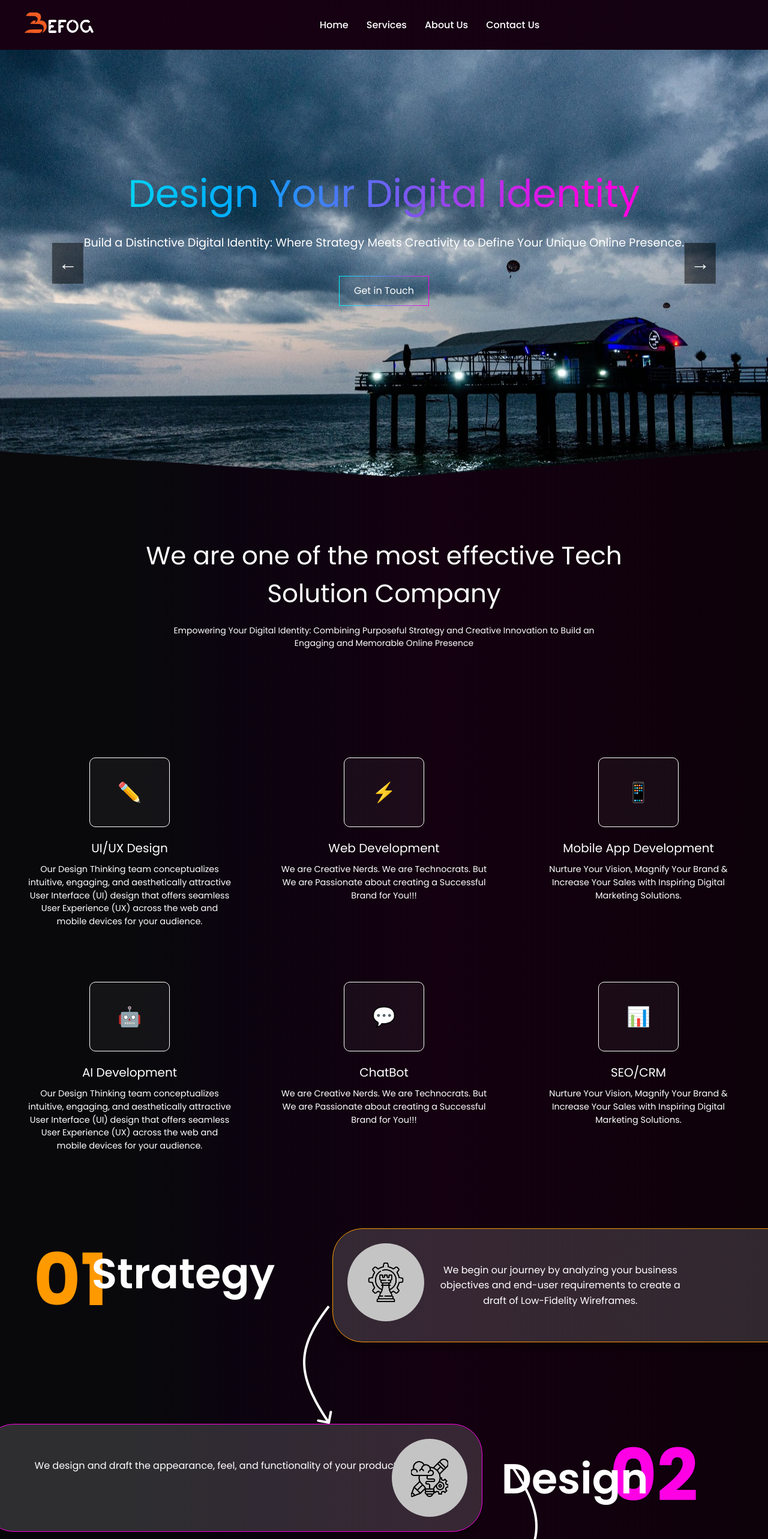
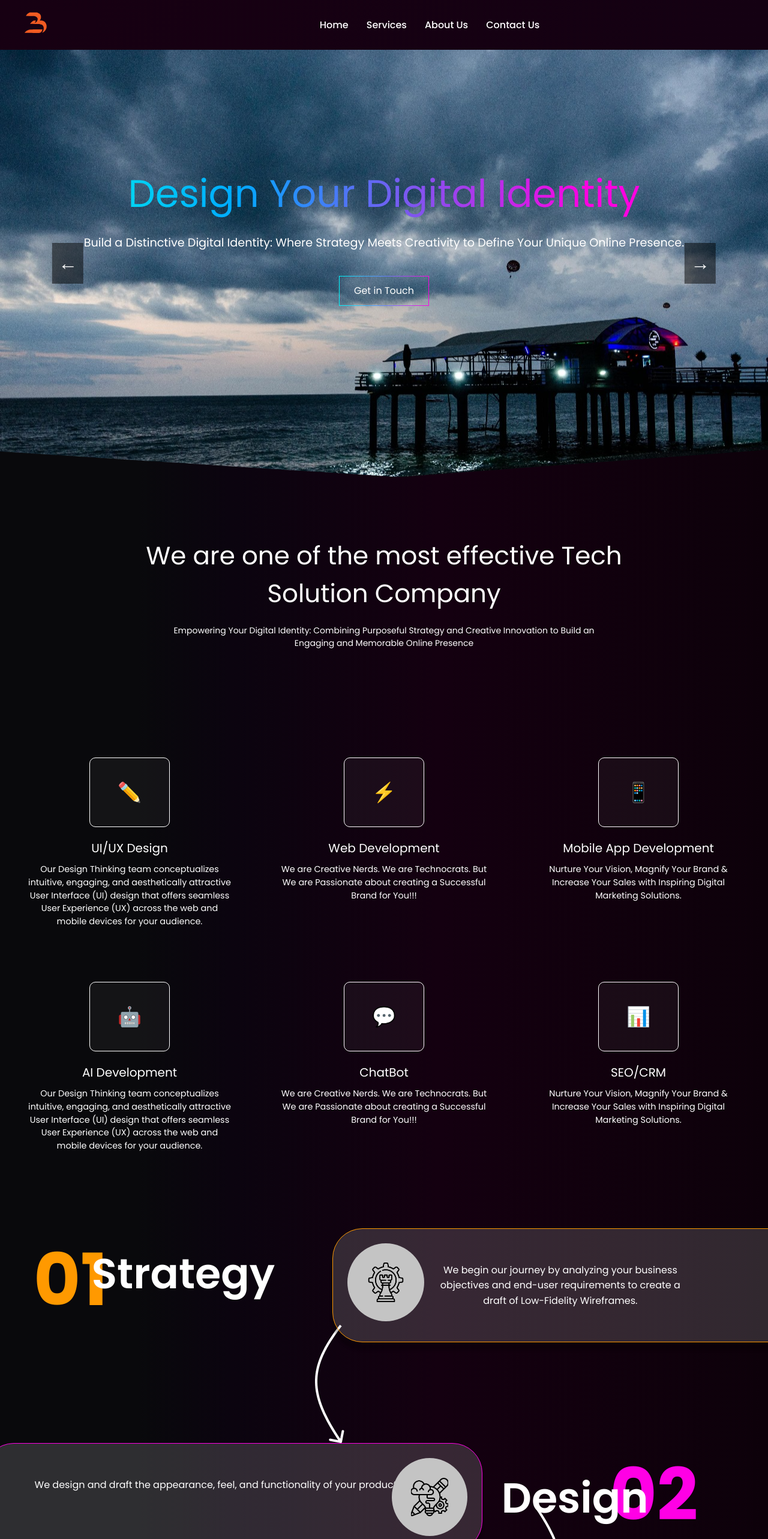
Before and after one commit to befog-dev-team/Befog-Website, a React (Vite) app in the folder client/: page / in a window 1280 px wide. Shown: the top 2566 px of the page at 60% size. Built offline with nearby package versions, Linux system fonts and the light colour scheme; a web font is replaced by a local one.

Commit message:
Refactor Navbar and Home page styles: update background color, adjust margins for images, and improve responsiveness

```diff
--- a/client/src/compoment/Navbar/navbar.css
+++ b/client/src/compoment/Navbar/navbar.css
@@ -48,7 +48,7 @@ a {
     right: 0;
     width: 68%;
     height: 100%;
-    background-color: linear-gradient(135deg, #170012, #060613);;
+    background-color: #170012;
     opacity: 1;
     transition: opacity 1.5s ease-in-out, transform 1.5s ease-in-out;
   }
@@ -59,10 +59,10 @@ a {
 
   @keyframes fadeOutLeftToRight {
     0% {
-        transform: translateX(0); /* Start at the left */
+        transform: translateX(0);
     }
     100% {
-        transform: translateX(100%); /* Move to the right */
+        transform: translateX(100%);
     }
 }
 
--- a/client/src/pages/Home/Home.css
+++ b/client/src/pages/Home/Home.css
@@ -492,7 +492,7 @@ body {
 .arrowleft img {
   max-width: 100%;
   max-height: 100%;
-  margin: 8rem 3rem 0 11rem;
+  margin: 10rem 0.5rem 0 11rem;
 }
 
 .arrowleft1 {
@@ -505,7 +505,13 @@ body {
 .arrowleft1 img {
   max-width: 100%;
   max-height: 100%;
-  margin: -7rem 3rem 0 -19rem;
+  margin: -4rem 11rem 0 -19rem;
+}
+
+@media (min-width: 1510px) {
+  .arrowleft1 img {
+    margin: 11rem 0.5rem 0 11rem;
+  }
 }
 
 .arrowRight {
@@ -518,7 +524,7 @@ body {
 .arrowRight img {
   max-width: 100%;
   max-height: 100%;
-  margin: -7rem 3rem 0 32rem;
+  margin: -4.7rem -2rem 0 32rem;
 }
 
 .Develop-strategy-container {
```
